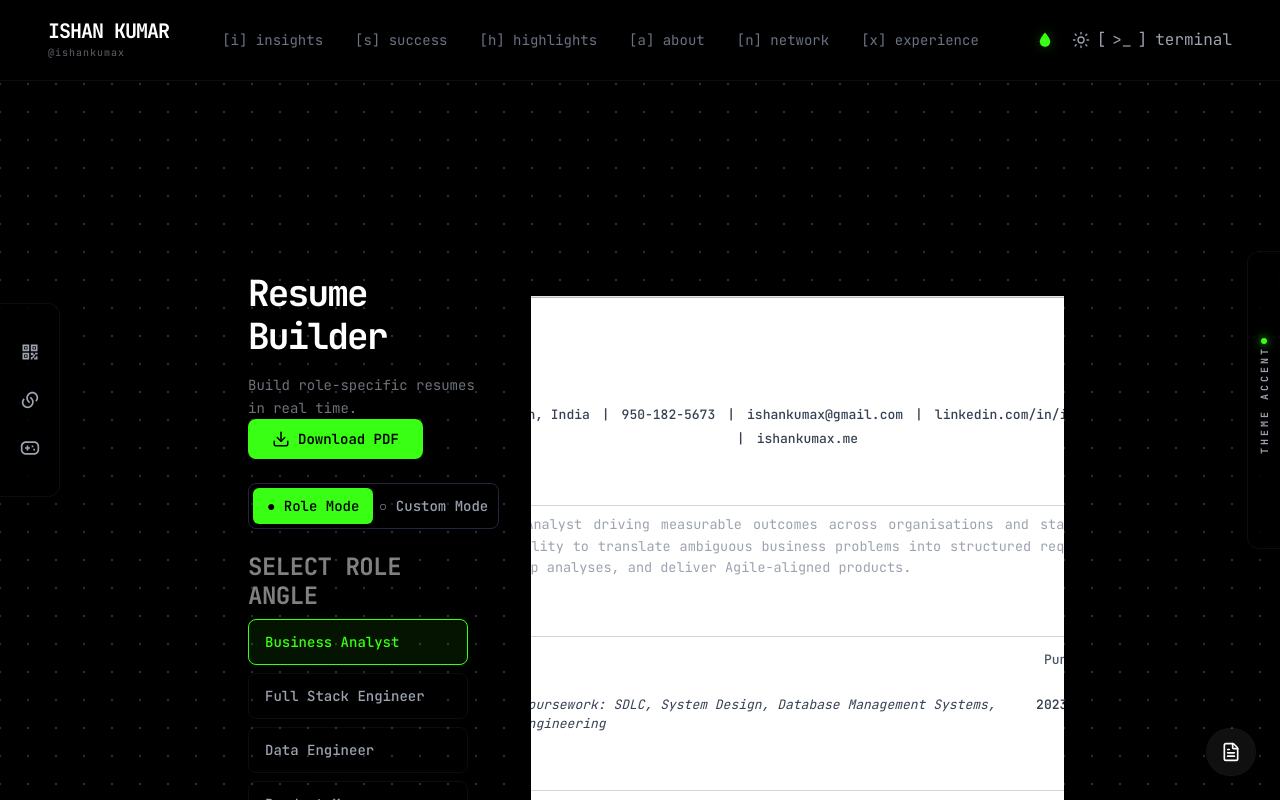
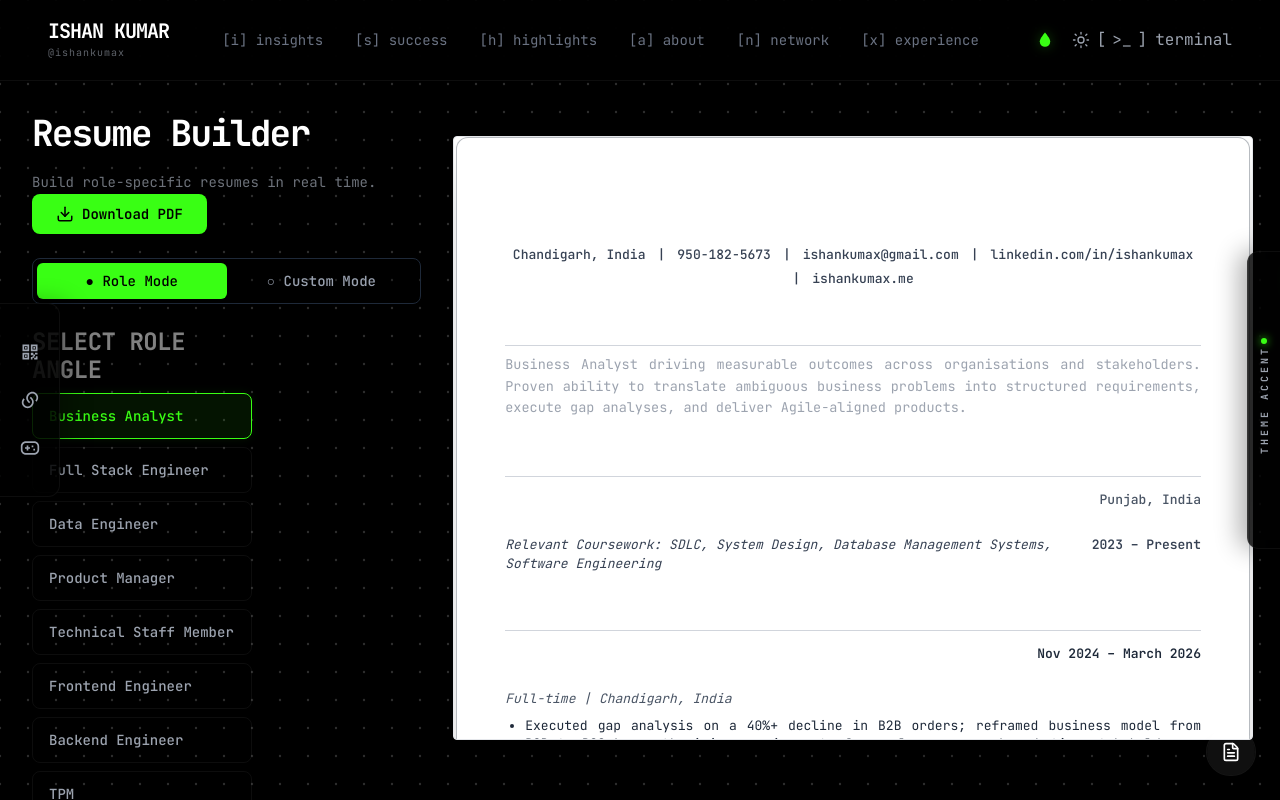
Before and after one commit to ishankumax/portfolio, a React (Vite) app: page /resume in a window 1280 px wide. Shown: the top 800 px of the page. Built offline with nearby package versions, Linux system fonts and the light colour scheme; no server answers; the database is empty.

Commit message:
fix: bypass MainLayout constraints for Resume Builder to remove dead space

```diff
--- a/src/components/layout/MainLayout.jsx
+++ b/src/components/layout/MainLayout.jsx
@@ -13,7 +13,8 @@ const MainLayout = ({ children, onOpenTerminal }) => {
   // The experience and games pages have sidebars/multi-column layouts, so we give them more breathing room
   const isExperiencePage = location.pathname === '/experience'
   const isLargePage = isExperiencePage || location.pathname === '/games'
-  const maxWidth = isLargePage ? "max-w-6xl" : "max-w-4xl"
+  const isResumePage = location.pathname === '/resume'
+  const maxWidth = isResumePage ? "max-w-full" : isLargePage ? "max-w-6xl" : "max-w-4xl"
 
   return (
     <div className="min-h-screen flex flex-col text-[var(--text-primary)] font-mono selection:bg-[var(--selection-bg)] selection:text-[var(--selection-text)]">
@@ -21,7 +22,7 @@ const MainLayout = ({ children, onOpenTerminal }) => {
       <Navbar onOpenTerminal={onOpenTerminal} />
 
       {/* Main Content Area */}
-      <main className={`flex-1 w-full ${maxWidth} mx-auto ${isExperiencePage ? 'px-4 md:px-6' : 'px-6'} pt-36 md:pt-40 pb-20 transition-all duration-300`}>
+      <main className={`flex-1 w-full ${maxWidth} mx-auto ${isResumePage ? 'px-0 pt-0 pb-0' : `${isExperiencePage ? 'px-4 md:px-6' : 'px-6'} pt-36 md:pt-40 pb-20`} transition-all duration-300`}>
         {children}
       </main>
 
```
